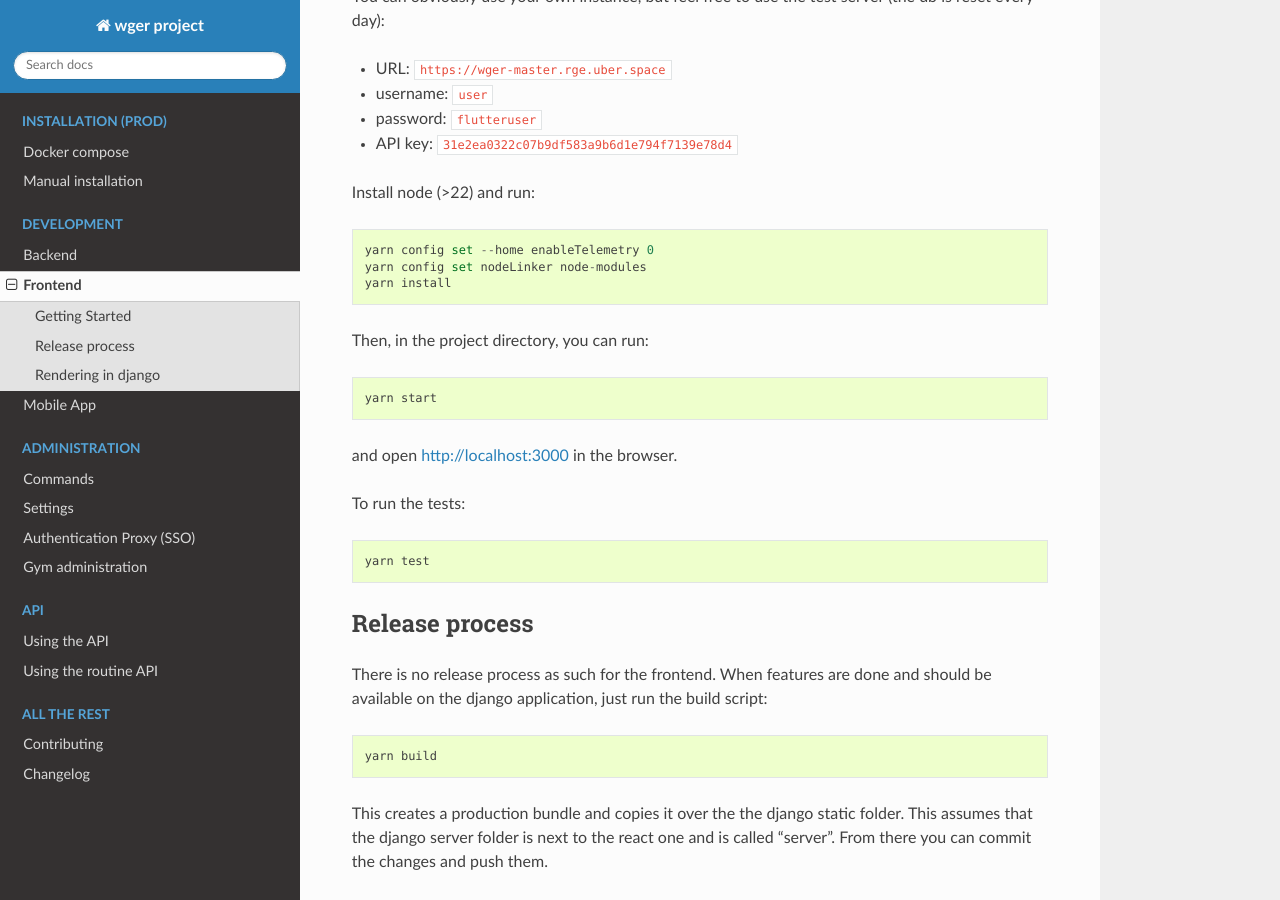
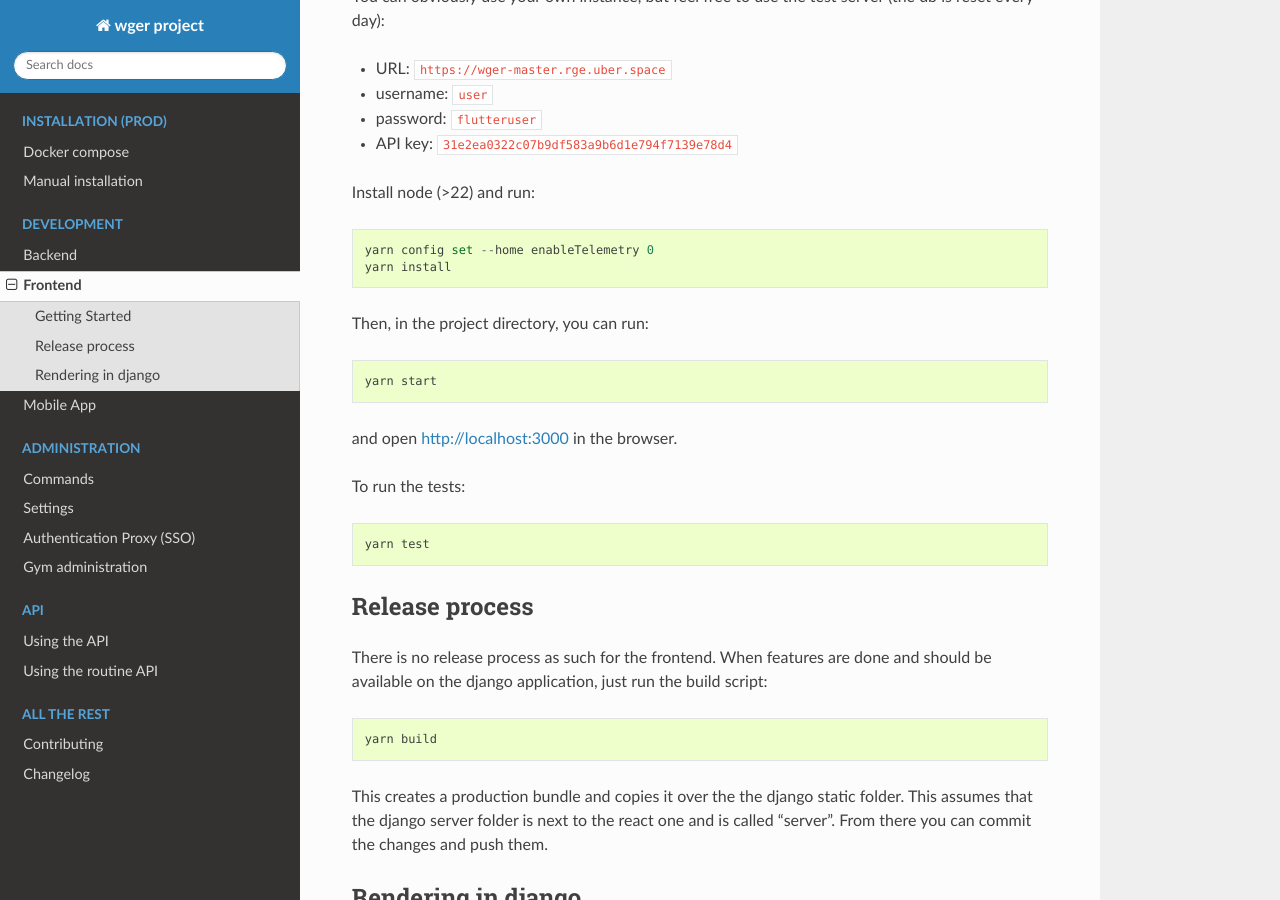
Before and after one commit to wger-project/docs, a Sphinx documentation site: the page built from docs/development/frontend.rst, in a window 1280 px wide and 900 px high, scrolled down 424 px. Built offline with Sphinx 7.4.7 and the Read the Docs theme 3.1.0, drawn with Linux system fonts in a browser that asks for light colours.

Commit message:
This step is not needed

```diff
--- a/docs/development/frontend.rst
+++ b/docs/development/frontend.rst
@@ -26,7 +26,6 @@ You can obviously use your own instance, but feel free to use the test server
 Install node (>22) and run::
 
   yarn config set --home enableTelemetry 0
-  yarn config set nodeLinker node-modules
   yarn install
 
 Then, in the project directory, you can run::
```
